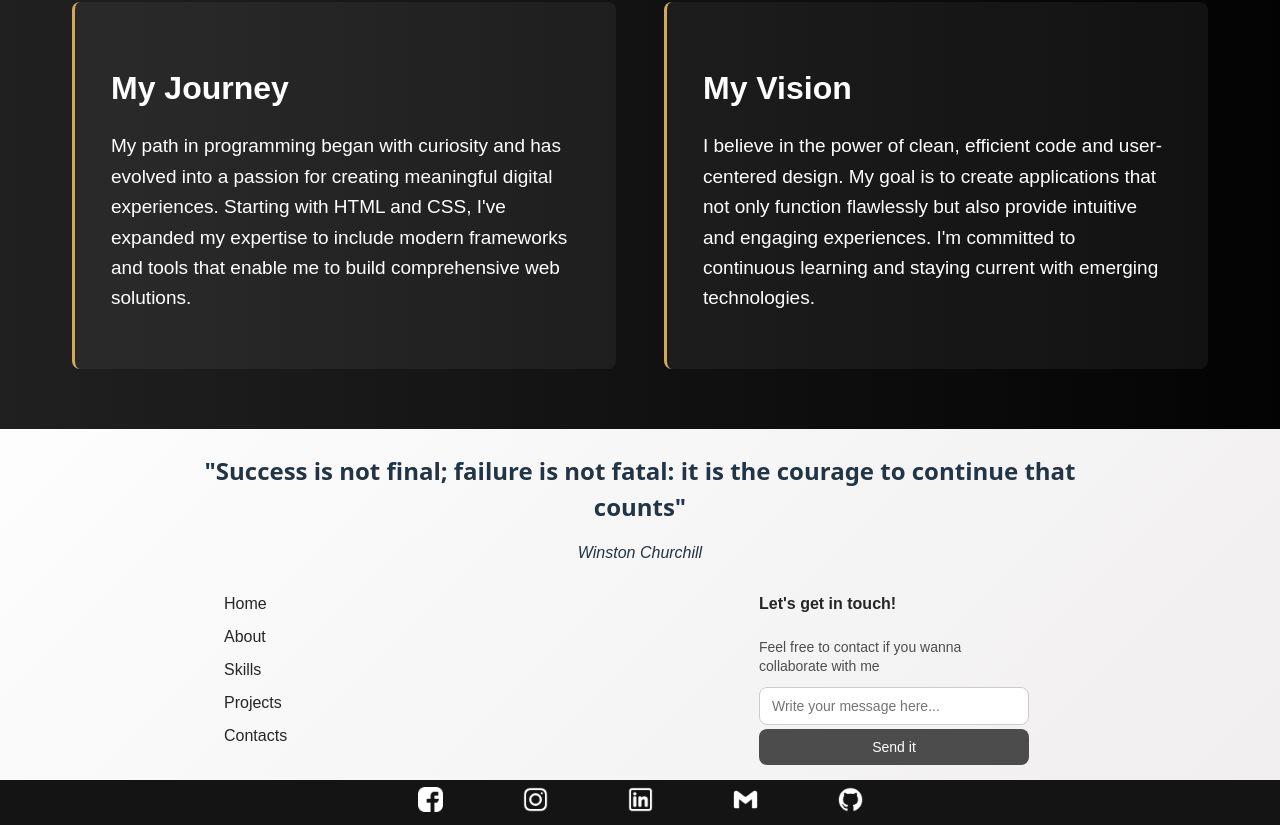
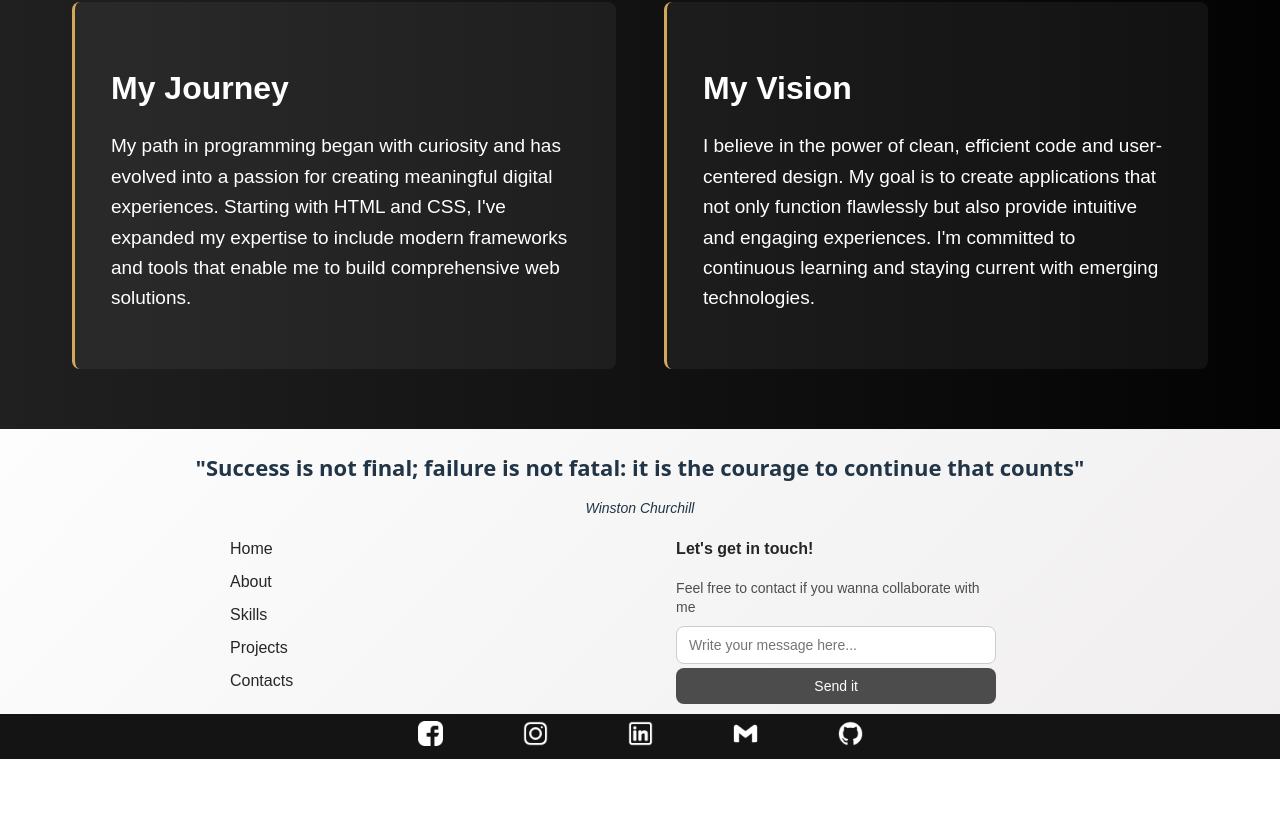
Before and after one commit to Ninima1218/Portfolio---Nino-Markarovi, a React (Vite) app: page / in a window 1280 px wide. Shown: the part 3533-4358 px from the top of the page. After the commit the page ends 4292 px from the top, so only its background shows below. Built offline with nearby package versions, Linux system fonts and the light colour scheme.

Commit message:
fix footer

```diff
--- a/src/components/Contacts/Contacts.css
+++ b/src/components/Contacts/Contacts.css
@@ -2,7 +2,7 @@
     display: flex;
     flex-direction: column;
     gap: 4px;
-    margin-top: -4px;
+    margin-top: -8px;
     max-width: 320px;
     font-family: 'Poppins', sans-serif;
 }
@@ -11,14 +11,14 @@
     font-size: 16px;
     font-weight: 600;
     color: #262626;
-    margin-bottom: 4px;
+    margin-bottom: 0;
 }
 
 .form-subtitle {
     font-size: 14px;
     color: #4e4e4e;
     line-height: 1.4;
-    margin-bottom: 6px;
+    margin-bottom: 4px;
 }
 
 .contact-form {
--- a/src/components/Footer/Footer.css
+++ b/src/components/Footer/Footer.css
@@ -14,7 +14,7 @@ footer {
 }
 
 .citation-text {
-    font-size: 24px;
+    font-size: 22px;
     font-weight: 600;
     margin-bottom: 0;
 }
@@ -22,7 +22,7 @@ footer {
 .author {
     text-align: center;
     font-style: italic;
-    font-size: 16px;
+    font-size: 14px;
     font-family: 'Allura', sans-serif;
     margin-bottom: 10px;
 }
@@ -34,7 +34,7 @@ footer {
     width: 70%;
     max-width: 1200px;
     margin: 0 auto;
-    padding: 0 32px 10px;
+    padding: 0 38px 10px;
     gap: 280px;
 }
 
@@ -47,8 +47,8 @@ footer {
 .footer-contacts {
     display: flex;
     flex-direction: column;
-    padding: 5px 15px;
-    width: 300px;
+    padding: 0 15px;
+    width: 600px;
 }
 
 .socialMedia {
--- a/src/components/NavLinks/NavLinks.tsx
+++ b/src/components/NavLinks/NavLinks.tsx
@@ -2,7 +2,7 @@ import './NavLinks.css';
 
 const NavLink = () => {
   const links = [
-    { href: '#intro', label: 'Home' },
+    { href: '#headergit', label: 'Home' },
     { href: '#vision', label: 'About' },
     { href: '#skills', label: 'Skills' },
     { href: '#projects', label: 'Projects' },
```
